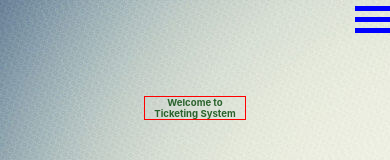
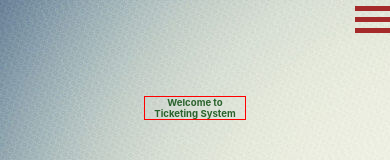
Before and after one commit to IIKNBNSCOE/client, a React (Create React App) app: page / in a window 390 px wide. Shown: the top 160 px of the page. Built offline with nearby package versions, Linux system fonts and the light colour scheme; no server answers.

Commit message:
hamburger

```diff
--- a/src/shared/Header/Header1.js
+++ b/src/shared/Header/Header1.js
@@ -25,9 +25,9 @@ function Header1() {
 
         </ul>
         <div className="hamburger" onClick={()=>setIsclick(prev=>!prev)}>
-        <div style={{width:"35px",height:"5px",backgroundColor:"blue",margin: "6px 0"}}></div>
-        <div style={{width:"35px",height:"5px",backgroundColor:"blue",margin: "6px 0"}}></div>
-        <div style={{width:"35px",height:"5px",backgroundColor:"blue",margin: "6px 0"}}></div>
+        <div style={{width:"35px",height:"5px",backgroundColor:"brown",margin: "6px 0"}}></div>
+        <div style={{width:"35px",height:"5px",backgroundColor:"brown",margin: "6px 0"}}></div>
+        <div style={{width:"35px",height:"5px",backgroundColor:"brown",margin: "6px 0"}}></div>
         </div>
     </div>
   )
```
